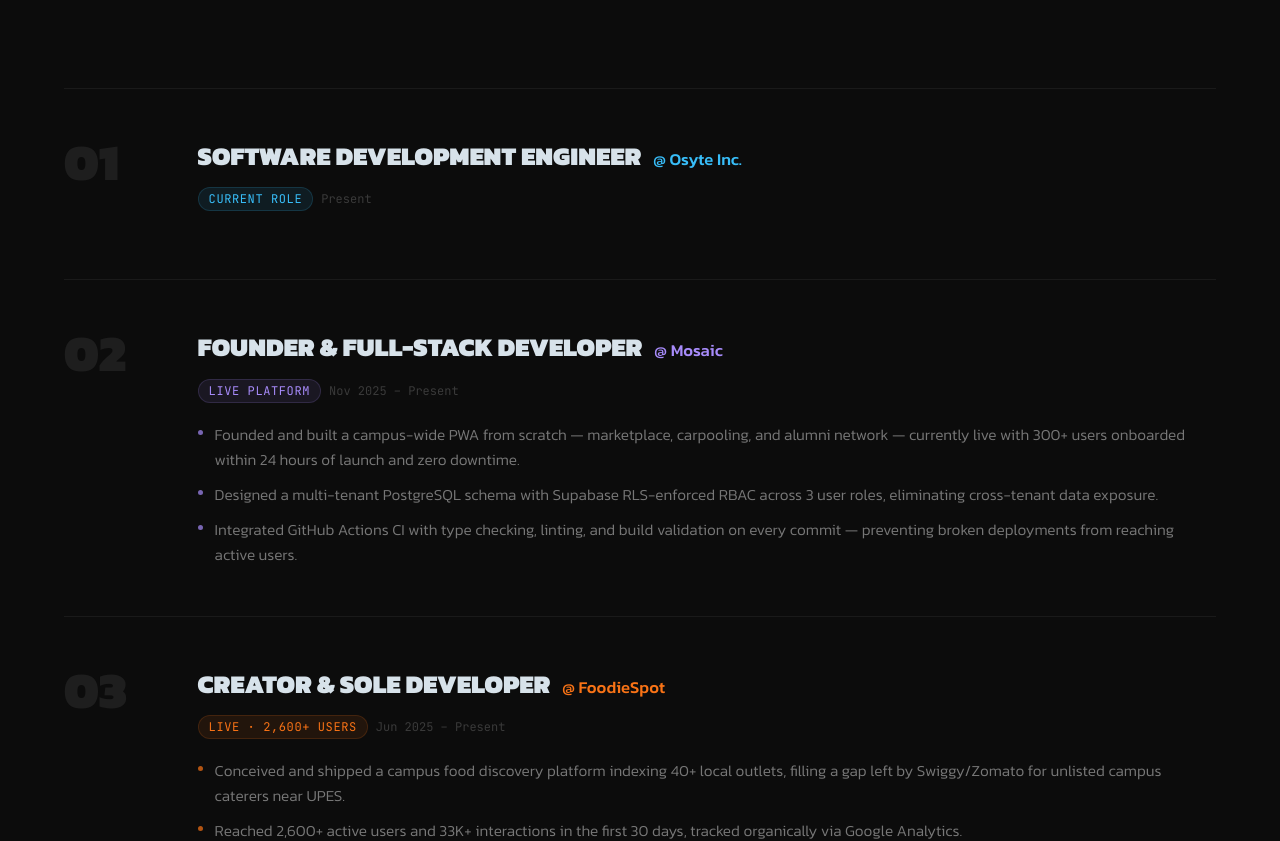
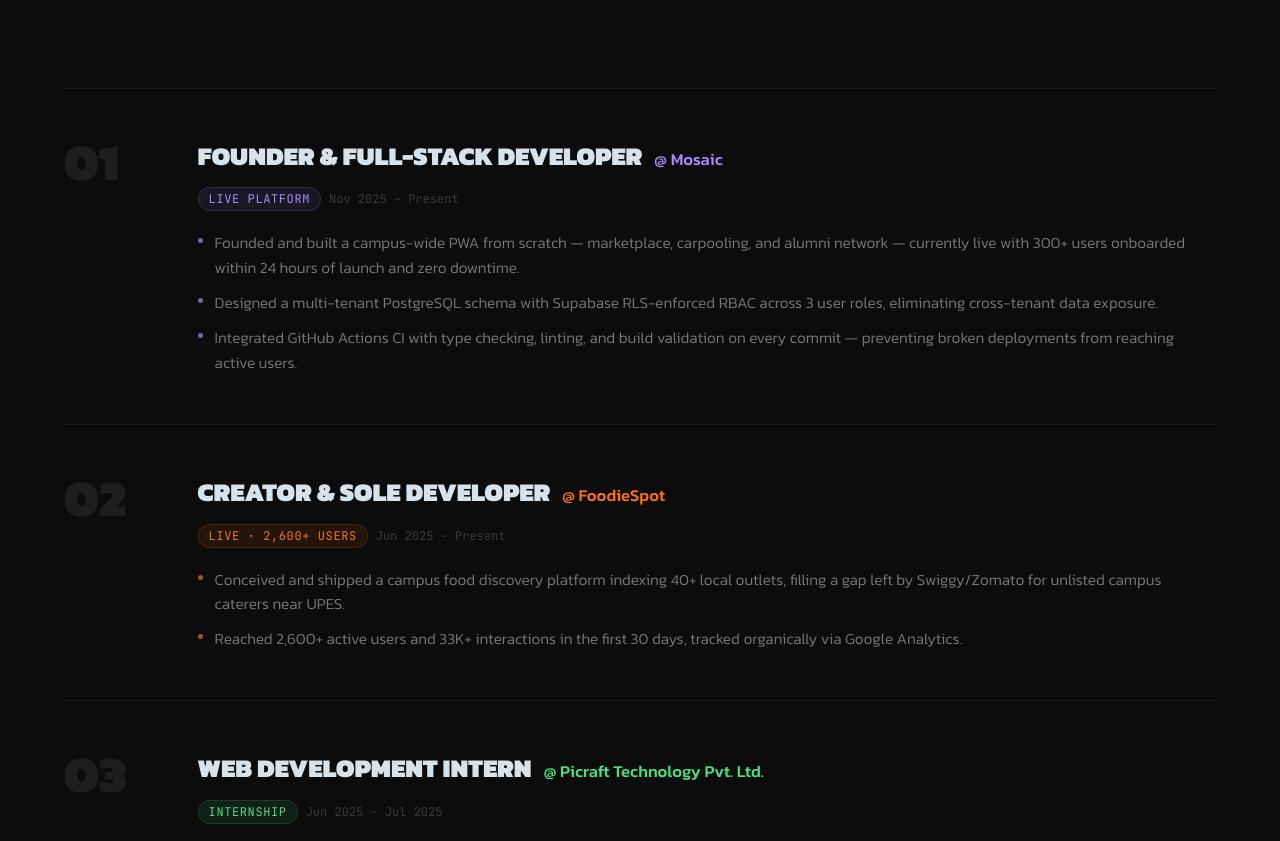
Before and after one commit to aarohim24/portfolio, a React (Vite) app: page / in a window 1280 px wide. Shown: the part 2540-3381 px from the top of the page. Built offline with nearby package versions, Linux system fonts and the light colour scheme; a web font is replaced by a local one.

Commit message:
chore: remove Osyte Inc. from experience section for now

```diff
--- a/src/data/experience.ts
+++ b/src/data/experience.ts
@@ -11,15 +11,6 @@ export interface ExperienceEntry {
 export const EXPERIENCES: ExperienceEntry[] = [
   {
     num: '01',
-    role: 'Software Development Engineer',
-    company: 'Osyte Inc.',
-    period: 'Present',
-    type: 'Current Role',
-    bullets: [],
-    accent: '#38bdf8',
-  },
-  {
-    num: '02',
     role: 'Founder & Full-Stack Developer',
     company: 'Mosaic',
     period: 'Nov 2025 – Present',
@@ -32,7 +23,7 @@ export const EXPERIENCES: ExperienceEntry[] = [
     accent: '#a78bfa',
   },
   {
-    num: '03',
+    num: '02',
     role: 'Creator & Sole Developer',
     company: 'FoodieSpot',
     period: 'Jun 2025 – Present',
@@ -44,7 +35,7 @@ export const EXPERIENCES: ExperienceEntry[] = [
     accent: '#f97316',
   },
   {
-    num: '04',
+    num: '03',
     role: 'Web Development Intern',
     company: 'Picraft Technology Pvt. Ltd.',
     period: 'Jun 2025 – Jul 2025',
```
